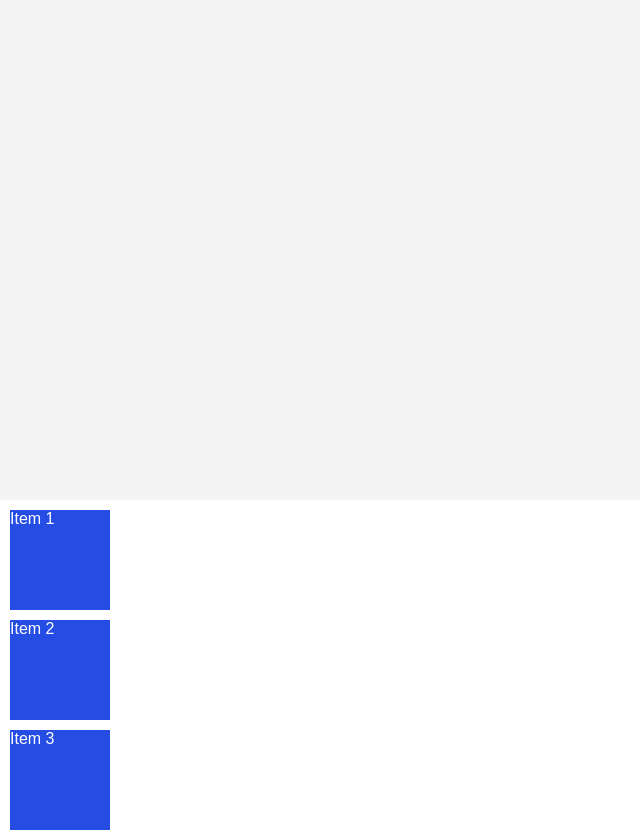
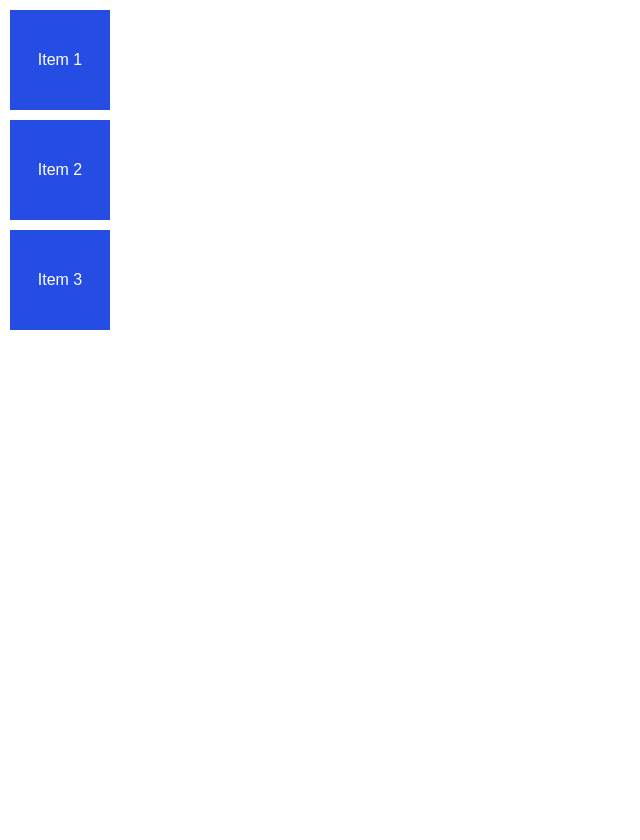
Before and after one commit to yrysgulergesh/CSS-Flexbox-Crash-Course-2022, a plain HTML site: page index.html in a window 1280 px wide. Shown: the whole page, without its empty margins (0-640 px from the left). After the commit the page ends 800 px from the top, so only its background shows below. Drawn offline with Linux system fonts and the light colour scheme.

Commit message:
order flex

```diff
--- a/styles.css
+++ b/styles.css
@@ -8,29 +8,38 @@ body {
     font-family: Arial, Helvetica, sans-serif;
 }
 
+
+
 .flex-container {
-    height: 500px;
     display: flex;
-    flex-direction: row-reverse;
     background-color: #f4f4f4;
-    justify-content: space-between;
-    align-items: center;
+    /* justify-content: end;
+    align-items: center; */
+    /* flex-wrap: wrap; */
 }
 
-.flex-container::after {
-    content: '',;
-    clear: both;
-    display: block;
-
-}
 .item {
     width: 100px;
     height: 100px;
     background-color: #254de4;
     color: #fff;
     margin: 10px;
+
+    display: flex;
+    justify-content: center;
+    align-items: center;
+}
+
+
+.item:ntn-of-type(1) {
+   order: 2;
+}
+
+
+.item:ntn-of-type(2) {
+    order: 1;
 }
 
 .item:ntn-of-type(3) {
-    align-self: end;
+    order: 3;
 }
```
Also changed, not shown: index.html (+6 -0 lines).
